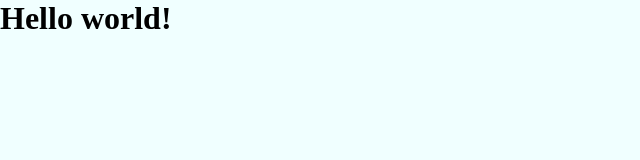
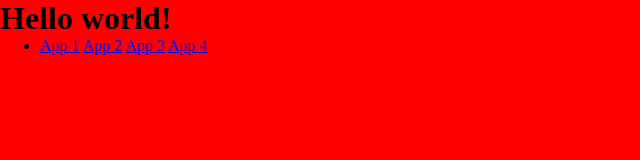
Before and after one commit to albertvallsbe/202209-w2ch1-albert-valls, a website: page public/index.html in a window 1280 px wide. Shown: the whole page, without its empty margins (0-640 px from the left). Drawn offline with nearby package versions, Linux system fonts and the light colour scheme; files that its build step writes are made by us from their sources.

Commit message:
Create index

```diff
--- a/public/index.html
+++ b/public/index.html
@@ -12,6 +12,14 @@
 <body>
     <header>
         <h1>Hello world!</h1>
+        <ul>
+            <li>
+                <a href="app1.html">App 1</a>
+                <a href="app2.html">App 2</a>
+                <a href="app3.html">App 3</a>
+                <a href="app4.html">App 4</a>
+            </li>
+        </ul>
     </header>
 </body>
 
--- a/src/scss/style.scss
+++ b/src/scss/style.scss
@@ -1,4 +1,4 @@
 * {
-    background-color: azure;
+    background-color: red;
     margin: 0;
 }
```
Also changed, not shown: public/app1.html (added, +15 -0 lines), public/app2.html (added, +15 -0 lines), public/css/style.css (added), 1 other file.
